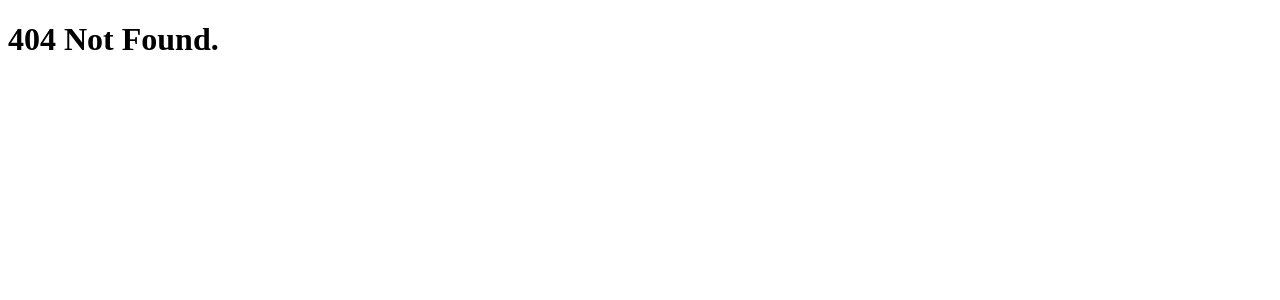
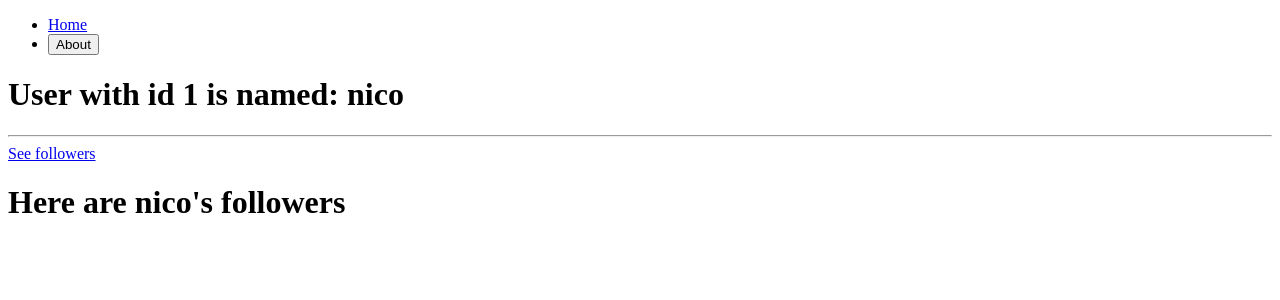
Before and after one commit to hdy86/react-router-6, a React (Create React App) app: page /users/1/followers in a window 1280 px wide. Before the commit this address had no page. Shown: the top 300 px of the page. Built offline with nearby package versions, Linux system fonts and the light colour scheme.

Commit message:
Outlet, useOutletContext

```diff
--- /dev/null
+++ b/src/screens/users/Followers.tsx
@@ -0,0 +1,14 @@
+import { useOutletContext } from "react-router-dom";
+
+interface IFollowersContext {
+  nameOfMyUser: string;
+}
+
+function Followers() {
+  const ctx = useOutletContext<IFollowersContext>();
+  const { nameOfMyUser } = ctx;
+
+  return <h1>Here are {nameOfMyUser}'s followers</h1>;
+}
+
+export default Followers;
--- a/src/screens/users/User.tsx
+++ b/src/screens/users/User.tsx
@@ -1,4 +1,4 @@
-import { useParams } from "react-router-dom";
+import { Link, Outlet, useParams } from "react-router-dom";
 import { users } from "../../db";
 
 function User() {
@@ -6,9 +6,18 @@
   const { userId } = params;
 
   return (
-    <h1>
-      User with id {userId} is named: {users[Number(userId) - 1].name}
-    </h1>
+    <div>
+      <h1>
+        User with id {userId} is named: {users[Number(userId) - 1].name}
+      </h1>
+      <hr />
+      <Link to="followers">See followers</Link>
+      <Outlet
+        context={{
+          nameOfMyUser: users[Number(userId) - 1].name,
+        }}
+      />
+    </div>
   );
 }
 
```
Also changed, not shown: src/Router.tsx (+7 -0 lines).
